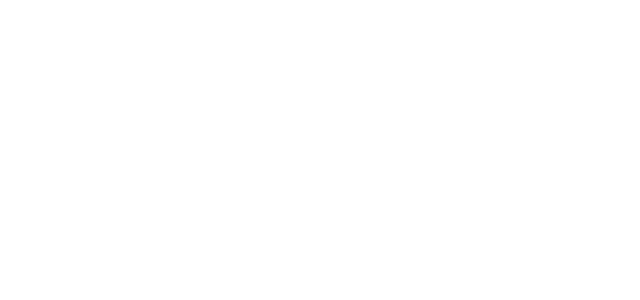
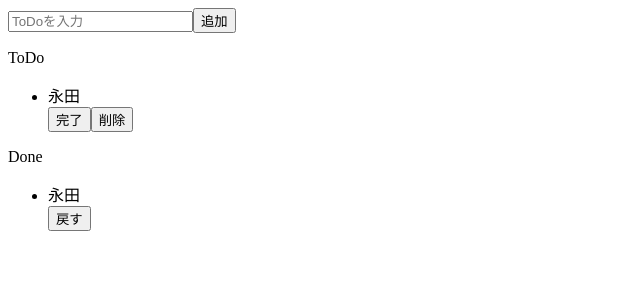
Before and after one commit to nagatake94/ToDoReact, a React (Create React App) app: page / in a window 1280 px wide. Shown: the top 300 px of the page, without its empty margins (0-640 px from the left). Built offline with nearby package versions, Linux system fonts and the light colour scheme.

Commit message:
JSXで構造を作成

```diff
--- a/src/App.jsx
+++ b/src/App.jsx
@@ -2,5 +2,31 @@
 import "./style.css";
 
 export const App = () => {
-  return <div></div>;
+  return (
+    <>
+      <div>
+        <input placeholder="ToDoを入力" />
+        <button>追加</button>
+      </div>
+      <div>
+        <p>ToDo</p>
+        <ul>
+          <div>
+            <li>永田</li>
+            <button>完了</button>
+            <button>削除</button>
+          </div>
+        </ul>
+      </div>
+      <div>
+        <p>Done</p>
+        <ul>
+          <div>
+            <li>永田</li>
+            <button>戻す</button>
+          </div>
+        </ul>
+      </div>
+    </>
+  );
 };
```
